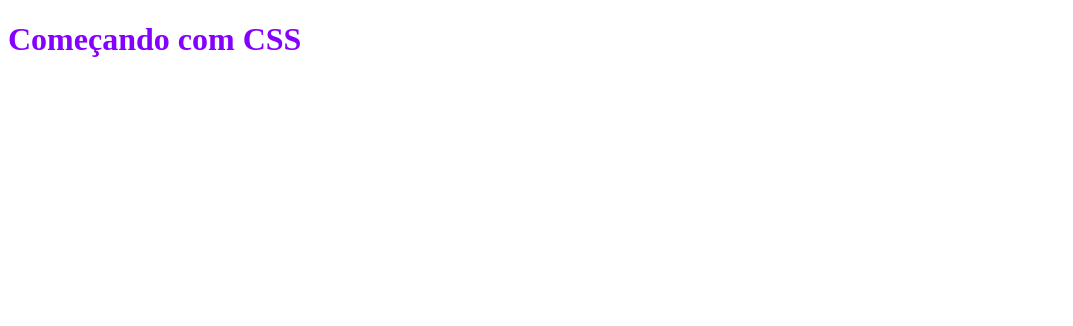
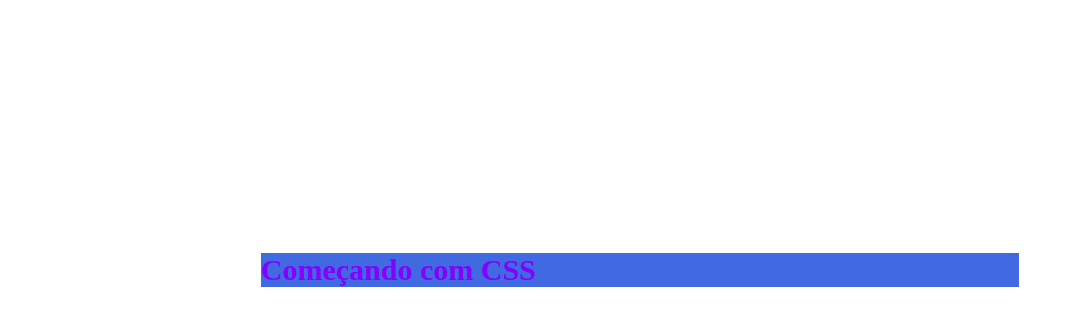
Before and after one commit to CleversonBergmann/css_playground, a plain HTML site: page index.html in a window 1280 px wide. Shown: the whole page, without its empty margins (0-1073 px from the left). Drawn offline with Linux system fonts and the light colour scheme.

Commit message:
Explicado como funcionam as medidas no CSS - Parte 1

```diff
--- a/CSS/style.css
+++ b/CSS/style.css
@@ -1,3 +1,11 @@
-h1 {
-    color: rgb(132, 0, 255)
+html {font-size: 10px;
 }
+
+div {font-size: 10em;
+}
+
+h1 {color: rgb(132, 0, 255);
+    font-size: 3rem;
+    background-color: royalblue;
+    margin: 20%;
+}
```
